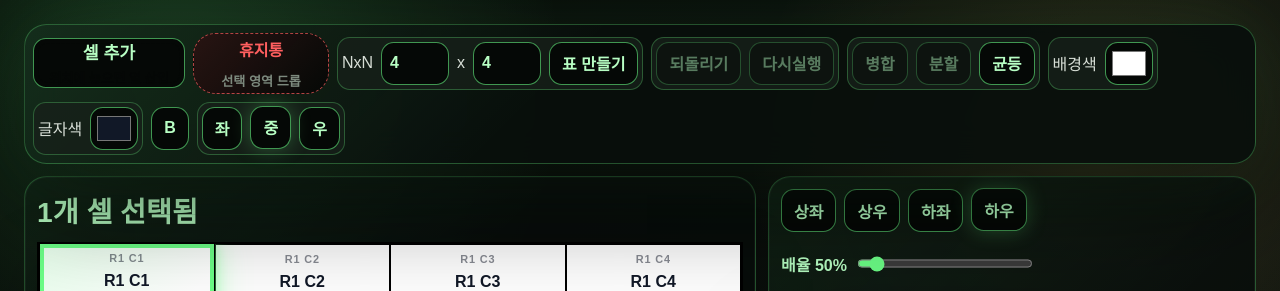
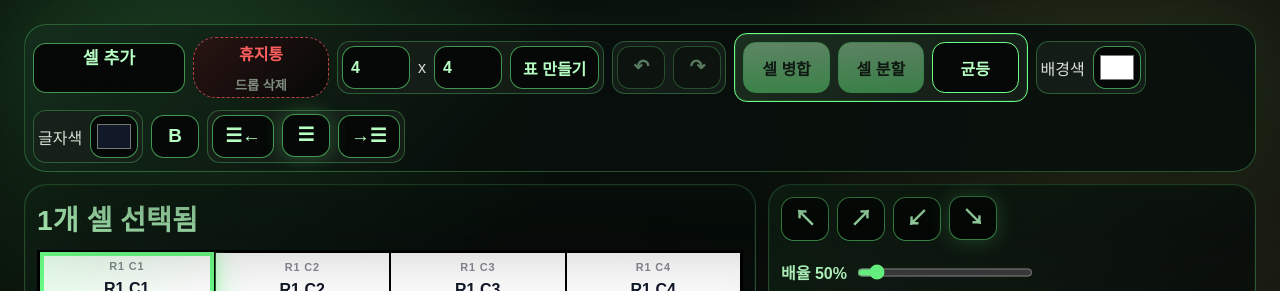
Before and after one commit to HYEOKJUNCHOI/FieldBoard, a React (Vite) app: page / in a window 1280 px wide. Shown: the top 291 px of the page. Built offline with nearby package versions, Linux system fonts and the light colour scheme.

Commit message:
Refine board toolbar controls
Ultraworked with [Sisyphus](https://github.com/code-yeongyu/oh-my-openagent)

Co-authored-by: Sisyphus <clio-agent@sisyphuslabs.ai>

```diff
--- a/src/features/board-editor/BoardEditor.tsx
+++ b/src/features/board-editor/BoardEditor.tsx
@@ -87,10 +87,17 @@ const defaultCellStyle: CellStyle = {
 };
 
 const cornerLabels: Record<PreviewCorner, string> = {
-  'top-left': '상좌',
-  'top-right': '상우',
-  'bottom-left': '하좌',
-  'bottom-right': '하우',
+  'top-left': '↖',
+  'top-right': '↗',
+  'bottom-left': '↙',
+  'bottom-right': '↘',
+};
+
+const cornerAriaLabels: Record<PreviewCorner, string> = {
+  'top-left': '좌상단',
+  'top-right': '우상단',
+  'bottom-left': '좌하단',
+  'bottom-right': '우하단',
 };
 
 const previewCornerPositions: Record<PreviewCorner, { x: number; y: number }> = {
@@ -101,9 +108,15 @@ const previewCornerPositions: Record<PreviewCorner, { x: number; y: number }> =
 };
 
 const alignLabels: Record<Align, string> = {
-  left: '좌',
-  center: '중',
-  right: '우',
+  left: '☰←',
+  center: '☰',
+  right: '→☰',
+};
+
+const alignAriaLabels: Record<Align, string> = {
+  left: '왼쪽 정렬',
+  center: '가운데 정렬',
+  right: '오른쪽 정렬',
 };
 
 function createCell(rowIndex: number, columnIndex: number, text = ''): BoardCell {
@@ -878,16 +891,15 @@ export function BoardEditor() {
           }}
         >
           <span>셀 추가</span>
-          <small>위치에 놓으면 열 삽입</small>
+          <small>끌어서 추가</small>
         </button>
 
         <div className={`block-board-trash${isTrashHot ? ' block-board-trash--hot' : ''}`} data-trash-zone="true" aria-label="휴지통">
           <span>휴지통</span>
-          <small>선택 영역 드롭</small>
+          <small>드롭 삭제</small>
         </div>
 
-        <div className="block-board-toolbar__grid-maker" aria-label="NxN 표 만들기">
-          <span>NxN</span>
+        <div className="block-board-toolbar__grid-maker" aria-label="표 만들기">
           <input type="number" min="1" max="12" value={rowInput} onChange={(event) => setRowInput(clampGridValue(Number.parseInt(event.currentTarget.value, 10)))} aria-label="행 수" />
           <span>x</span>
           <input type="number" min="1" max="12" value={columnInput} onChange={(event) => setColumnInput(clampGridValue(Number.parseInt(event.currentTarget.value, 10)))} aria-label="열 수" />
@@ -895,13 +907,13 @@ export function BoardEditor() {
         </div>
 
         <div className="block-board-toolbar__group" aria-label="히스토리">
-          <button type="button" onClick={undo} disabled={history.past.length === 0}>되돌리기</button>
-          <button type="button" onClick={redo} disabled={history.future.length === 0}>다시실행</button>
+          <button type="button" onClick={undo} disabled={history.past.length === 0} aria-label="되돌리기">↶</button>
+          <button type="button" onClick={redo} disabled={history.future.length === 0} aria-label="다시실행">↷</button>
         </div>
 
-        <div className="block-board-toolbar__group" aria-label="병합과 분할">
-          <button type="button" onClick={handleMerge} disabled={selection.size < 2}>병합</button>
-          <button type="button" onClick={handleSplit} disabled={!firstSelectedCell || (firstSelectedCell.rowSpan === 1 && firstSelectedCell.colSpan === 1)}>분할</button>
+        <div className="block-board-toolbar__group block-board-toolbar__group--primary" aria-label="병합과 분할">
+          <button type="button" onClick={handleMerge} disabled={selection.size < 2}>셀 병합</button>
+          <button type="button" onClick={handleSplit} disabled={!firstSelectedCell || (firstSelectedCell.rowSpan === 1 && firstSelectedCell.colSpan === 1)}>셀 분할</button>
           <button type="button" onClick={handleEqualizeSelection} disabled={selection.size === 0}>균등</button>
         </div>
 
@@ -923,6 +935,7 @@ export function BoardEditor() {
           {(['left', 'center', 'right'] as Align[]).map((align) => (
             <button
               type="button"
+              aria-label={alignAriaLabels[align]}
               className={firstSelectedCell?.style.align === align ? 'block-board-toolbar__toggle block-board-toolbar__toggle--active' : 'block-board-toolbar__toggle'}
               onClick={() => handleStyleChange({ align })}
               key={align}
@@ -1021,6 +1034,7 @@ export function BoardEditor() {
               {(Object.keys(cornerLabels) as PreviewCorner[]).map((corner) => (
                 <button
                   type="button"
+                  aria-label={cornerAriaLabels[corner]}
                   className={state.previewCorner === corner ? 'block-board-preview__corner block-board-preview__corner--active' : 'block-board-preview__corner'}
                   onClick={() => setPreviewCorner(corner)}
                   key={corner}
--- a/src/styles.css
+++ b/src/styles.css
@@ -2046,9 +2046,44 @@ h3 {
   padding: var(--space-1);
 }
 
+.block-board-toolbar__group--primary {
+  border-color: var(--color-neon);
+  background:
+    linear-gradient(135deg, var(--color-neon-faint), transparent),
+    var(--color-panel-soft);
+  box-shadow: inset 0 0 0 var(--board-border-width) rgb(108 255 135 / 0.12);
+  padding: var(--space-2);
+}
+
+.block-board-toolbar__group--primary button {
+  min-width: 5.4rem;
+  min-height: 3.2rem;
+  border-color: var(--color-neon);
+  font-size: 1rem;
+}
+
+.block-board-toolbar__group--primary button:first-child,
+.block-board-toolbar__group--primary button:nth-child(2) {
+  background: linear-gradient(180deg, var(--color-neon-strong), var(--color-neon));
+  color: var(--color-graphite-980);
+}
+
 .block-board-toolbar__grid-maker input {
   width: 4.25rem;
   padding-inline: var(--space-2);
+}
+
+.block-board-toolbar__group[aria-label='히스토리'] button,
+.block-board-preview__corner,
+.block-board-toolbar__toggle {
+  min-width: 3rem;
+  padding-inline: var(--space-2);
+  font-size: 1.18rem;
+  line-height: 1;
+}
+
+.block-board-preview__corner {
+  font-size: 1.35rem;
 }
 
 .block-board-toolbar__color input[type='color'] {
```
